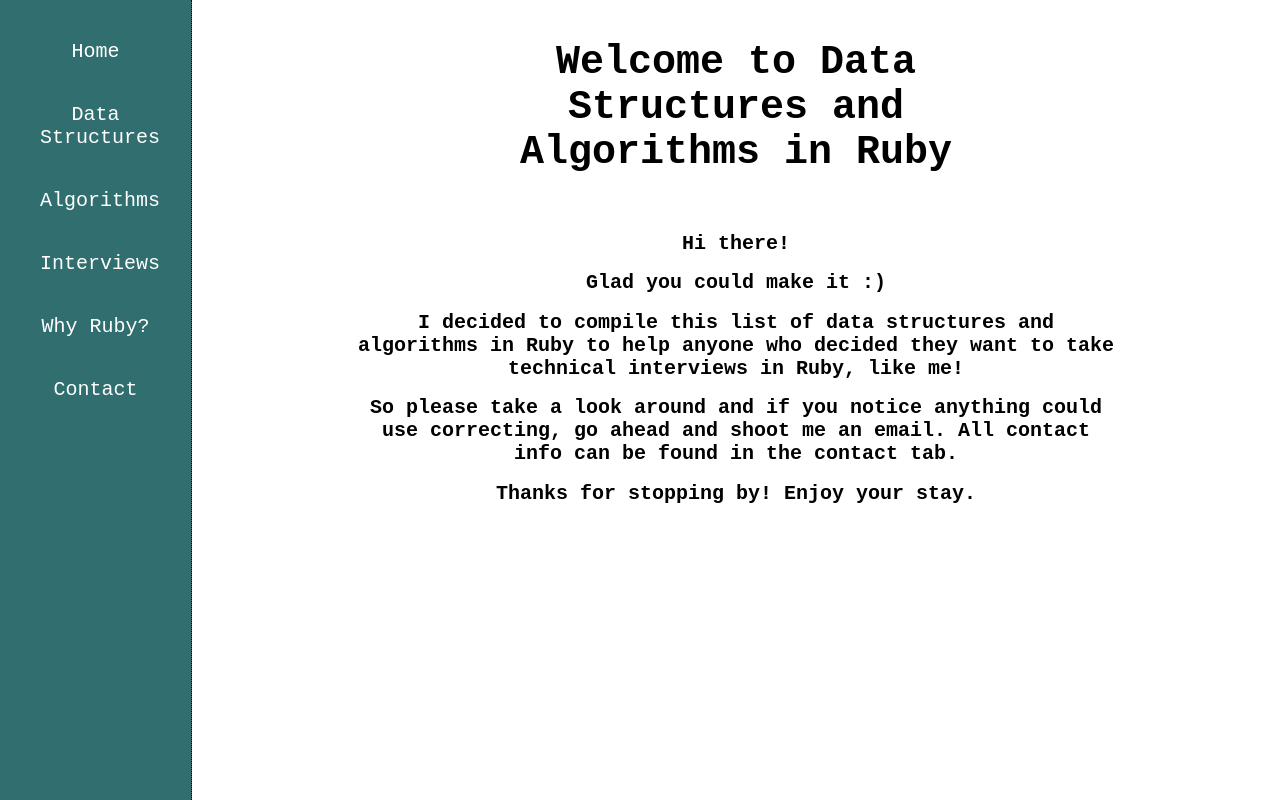
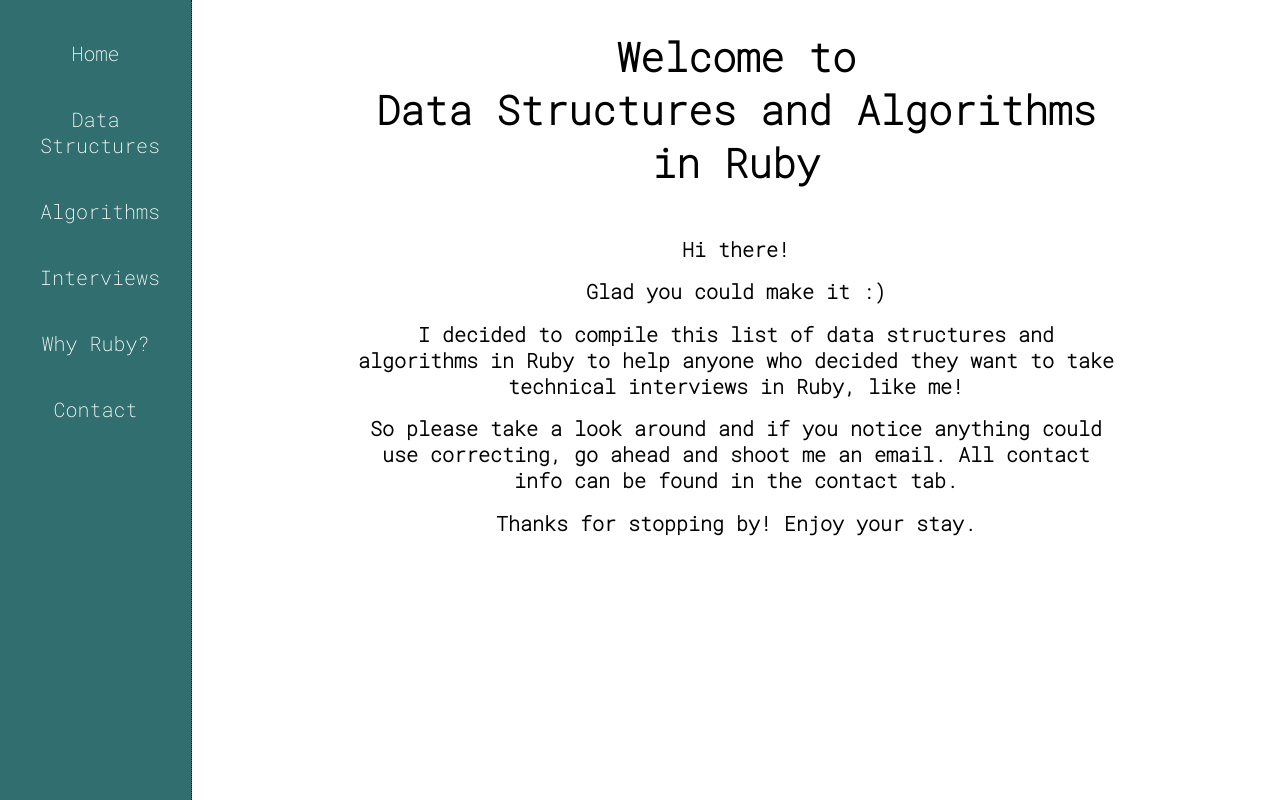
Before and after one commit to mwong068/ruby-ds-and-algos, a React (Create React App) app: page / in a window 1280 px wide. Built offline with nearby package versions, Linux system fonts and the light colour scheme.

Commit message:
changed font again

```diff
--- a/public/index.html
+++ b/public/index.html
@@ -10,6 +10,7 @@
       content="Web site created using create-react-app"
     />
     <link rel="apple-touch-icon" href="%PUBLIC_URL%/logo192.png" />
+    <link href="https://fonts.googleapis.com/css2?family=Roboto+Mono:ital,wght@0,100;0,200;1,100&display=swap" rel="stylesheet">
     <!--
       manifest.json provides metadata used when your web app is installed on a
       user's mobile device or desktop. See https://developers.google.com/web/fundamentals/web-app-manifest/
@@ -28,9 +29,6 @@
   </head>
   <body>
     <noscript>You need to enable JavaScript to run this app.</noscript>
-    <style>
-      @import url('https://fonts.googleapis.com/css2?family=Amatic+SC&Source+Code+Pro:wght@300&display=swap');
-    </style>
     <div id="root"></div>
     <!--
       This HTML file is a template.
--- a/src/App.tsx
+++ b/src/App.tsx
@@ -12,7 +12,7 @@
 const Divider = styled.div`
   display: grid;
   grid-template-columns: 15% 85%;
-  font-family: 'Source Code Pro', monospace;
+  font-family: 'Roboto Mono', monospace;
   height: 100vh;
 `
 
--- a/src/components/Main/index.tsx
+++ b/src/components/Main/index.tsx
@@ -8,8 +8,8 @@
 
 const Header = styled.h1`
     font-size: 40px;
-    padding: 40px;
-    width: 50%;
+    padding: 30px;
+    // width: 40%;
     margin: auto;
 `
 
@@ -27,7 +27,11 @@
 
 export const Main = (props: MainProps) => (
     <Container>
-        <Header>Welcome to Data Structures and Algorithms in Ruby</Header>
+        <Header>
+            Welcome to
+            <br></br>Data Structures and Algorithms
+            <br></br>in Ruby
+        </Header>
         <MainText>
             <h2>Hi there!</h2>
             <h2>Glad you could make it :)</h2>
```
